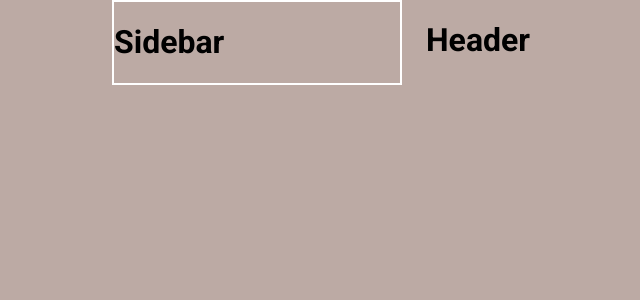
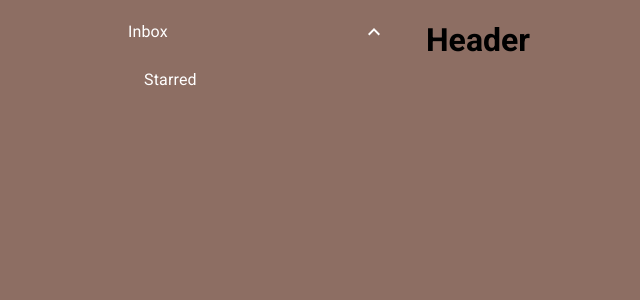
Before and after one commit to Joyfer/todoReact, a React (Create React App) app: page / in a window 1280 px wide. Shown: the top 300 px of the page, without its empty margins (69-709 px from the left). Built offline with nearby package versions, Linux system fonts and the light colour scheme.

Commit message:
Added prop-types and sidebar MenuItem

```diff
--- a/package.json
+++ b/package.json
@@ -7,6 +7,7 @@
     "@testing-library/jest-dom": "^5.14.1",
     "@testing-library/react": "^11.2.7",
     "@testing-library/user-event": "^12.8.3",
+    "prop-types": "^15.7.2",
     "react": "^17.0.2",
     "react-dom": "^17.0.2",
     "react-scripts": "4.0.3",
--- a/src/App.js
+++ b/src/App.js
@@ -1,5 +1,5 @@
 // Components import
-import Sidebar from "./components/bars/Sidebar";
+import Sidebar from "./components/bars/sidebar/Sidebar";
 import HeadInformation from "./components/header/HeadInformation";
 // MUI
 import { Container, Grid } from "@material-ui/core";
--- a/src/components/bars/Sidebar.js
+++ /dev/null
@@ -1,23 +0,0 @@
-// MUI
-import { makeStyles } from "@material-ui/core/styles";
-
-const useStyles = makeStyles((theme) => ({
-  sideBar: {
-    borderWidth: 2,
-    borderStyle: "solid",
-    borderColor: "white"
-  },
-}));
-
-// Function
-const SideBar = () => {
-  const classes = useStyles();
-
-  return (
-    <div className={classes.sideBar}>
-      <h1>Sidebar</h1>
-    </div>
-  );
-};
-
-export default SideBar;
--- /dev/null
+++ b/src/components/bars/sidebar/Sidebar.js
@@ -0,0 +1,19 @@
+// Components
+import MenuItem from "./menu/MenuItem";
+// MUI
+import { makeStyles } from "@material-ui/core/styles";
+
+const useStyles = makeStyles((theme) => ({}));
+
+// Function
+const SideBar = () => {
+  const classes = useStyles();
+
+  return (
+    <div>
+      <MenuItem />
+    </div>
+  );
+};
+
+export default SideBar;
--- /dev/null
+++ b/src/components/bars/sidebar/menu/MenuItem.js
@@ -0,0 +1,49 @@
+import React, { useState } from "react";
+//MUI
+import { makeStyles } from "@material-ui/core/styles";
+import List from "@material-ui/core/List";
+import ListItem from "@material-ui/core/ListItem";
+import ListItemText from "@material-ui/core/ListItemText";
+import Collapse from "@material-ui/core/Collapse";
+import ExpandLess from "@material-ui/icons/ExpandLess";
+import ExpandMore from "@material-ui/icons/ExpandMore";
+
+const useStyles = makeStyles((theme) => ({
+  root: {
+    width: "100%",
+    maxWidth: 360,
+    backgroundColor: "transparent",
+    borderColor: "transparent",
+    color: "white",
+  },
+  nested: {
+    paddingLeft: theme.spacing(4),
+  },
+}));
+
+const MenuItem = () => {
+  const classes = useStyles();
+  const [open, setOpen] = useState(true);
+
+  const handleClick = () => {
+    setOpen(!open);
+  };
+
+  return (
+    <List component="nav" className={classes.root}>
+      <ListItem button onClick={handleClick}>
+        <ListItemText primary="Inbox" />
+        {open ? <ExpandLess /> : <ExpandMore />}
+      </ListItem>
+      <Collapse in={open} timeout="auto" unmountOnExit>
+        <List component="div" disablePadding>
+          <ListItem button className={classes.nested}>
+            <ListItemText primary="Starred" />
+          </ListItem>
+        </List>
+      </Collapse>
+    </List>
+  );
+};
+
+export default MenuItem;
--- a/src/index.css
+++ b/src/index.css
@@ -3,5 +3,5 @@ body {
   font-family: "Roboto", sans-serif;
   -webkit-font-smoothing: antialiased;
   -moz-osx-font-smoothing: grayscale;
-  background-color: #bcaaa4;
+  background-color: #8d6e63;
 }
--- a/src/index.js
+++ b/src/index.js
@@ -16,11 +16,9 @@ const theme = createMuiTheme({
 // Theme MUI end
 
 ReactDOM.render(
-  <React.StrictMode>
     <ThemeProvider theme={theme}>
       <App />
-    </ThemeProvider>
-  </React.StrictMode>,
+    </ThemeProvider>,
   document.getElementById("root")
 );
 
```
Also changed, not shown: 1 other file (tests, documents, lock files or other folders).
